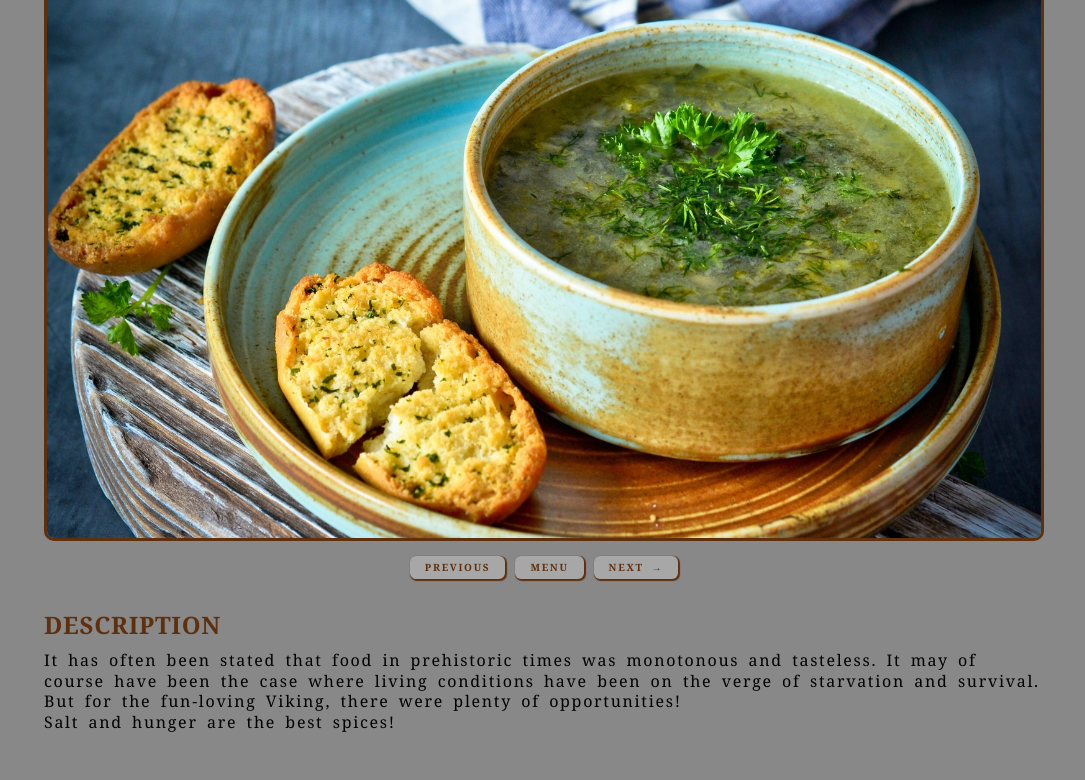
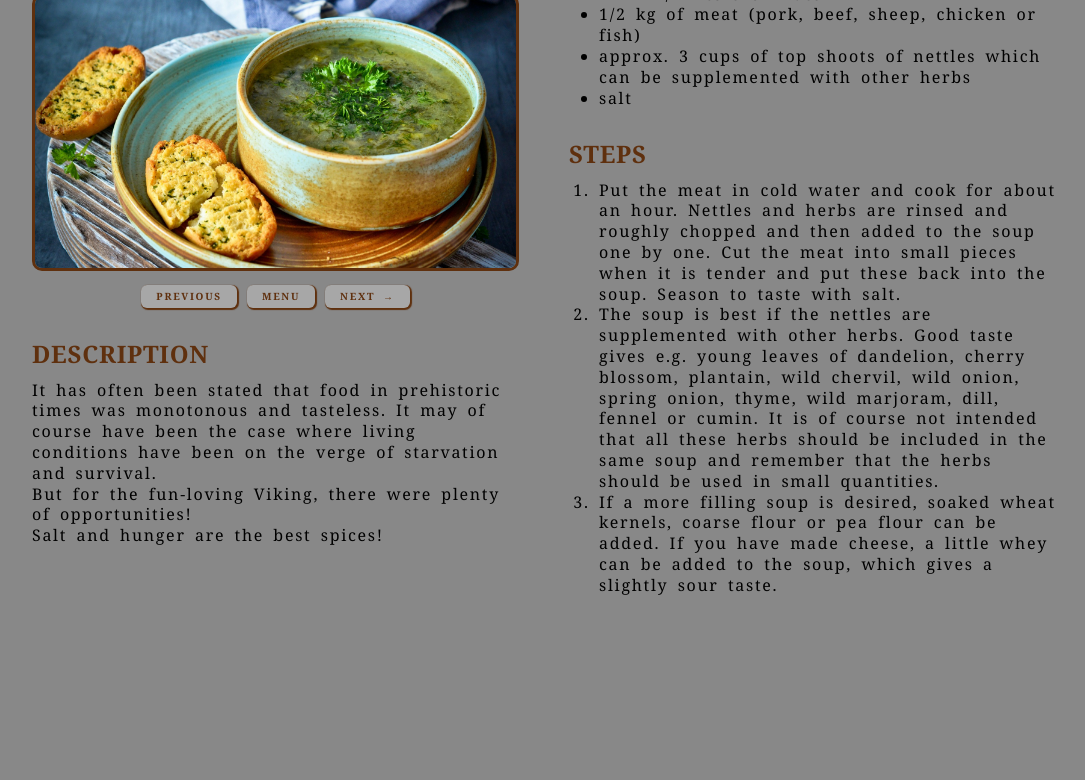
Before and after one commit to makia014/odin-recipes, a plain HTML site: page recipes/soup.html in a window 1280 px wide. Shown: the part 106-886 px from the top of the page, without its empty margins (96-1181 px from the left). After the commit the page ends 800 px from the top, so only its background shows below. Drawn offline with Linux system fonts and the light colour scheme.

Commit message:
Fix responsiveness by changing flexbox settings

```diff
--- a/recipes/page-styles.css
+++ b/recipes/page-styles.css
@@ -60,15 +60,17 @@ h2 {
   width: 80%;
   max-width: 1000px;
   display: flex;
-  flex-wrap: wrap;
-  align-items: center;
-  justify-content: center;
+  flex-direction: column;
+  justify-content: flex-start;
+  align-items: flex-start;
   gap: 5rem;
 }
 
 img {
   width: 100%;
   height: auto;
+  max-width: 700px;
+  min-width: 250px;
   border: 3px solid rgb(95, 48, 14);
   border-radius: 1rem;
 }
@@ -94,7 +96,13 @@ img {
   margin-bottom: 5rem;
 }
 
-@media only screen and (min-width: 1600px) {
+.recipe, .presentation {
+  flex:1;
+  align-items: center;
+  justify-content: center;
+}
+
+@media only screen and (min-width: 1000px) {
   body {
     width: 100%;
     height: 100vh;
@@ -102,15 +110,7 @@ img {
 
   .container {
     max-width: 90%;
-    align-items: flex-end;
+    flex-direction: row;
     margin-bottom: 3rem;
   }
-
-  .recipe {
-    flex: 2;
-    margin-bottom: unset;
-  }
-  .presentation {
-    flex: 3;
-  }
 }
```
